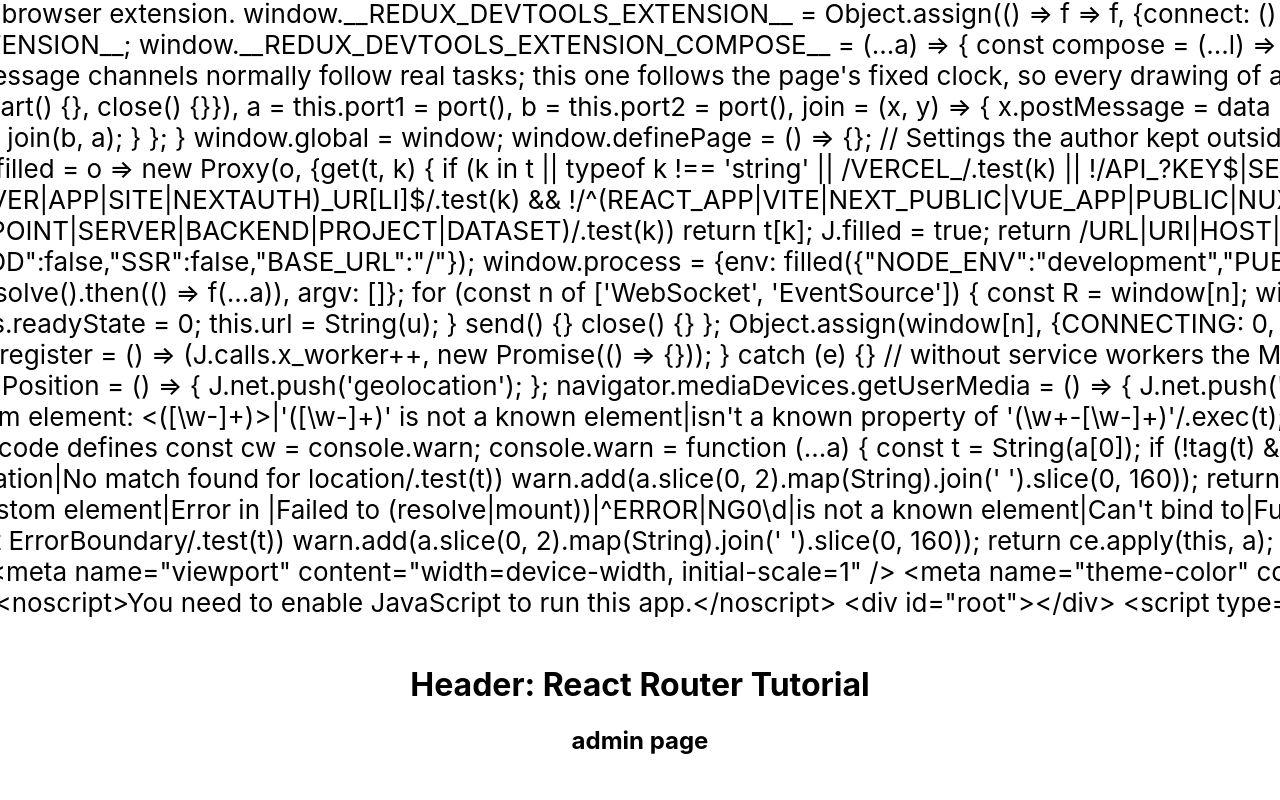
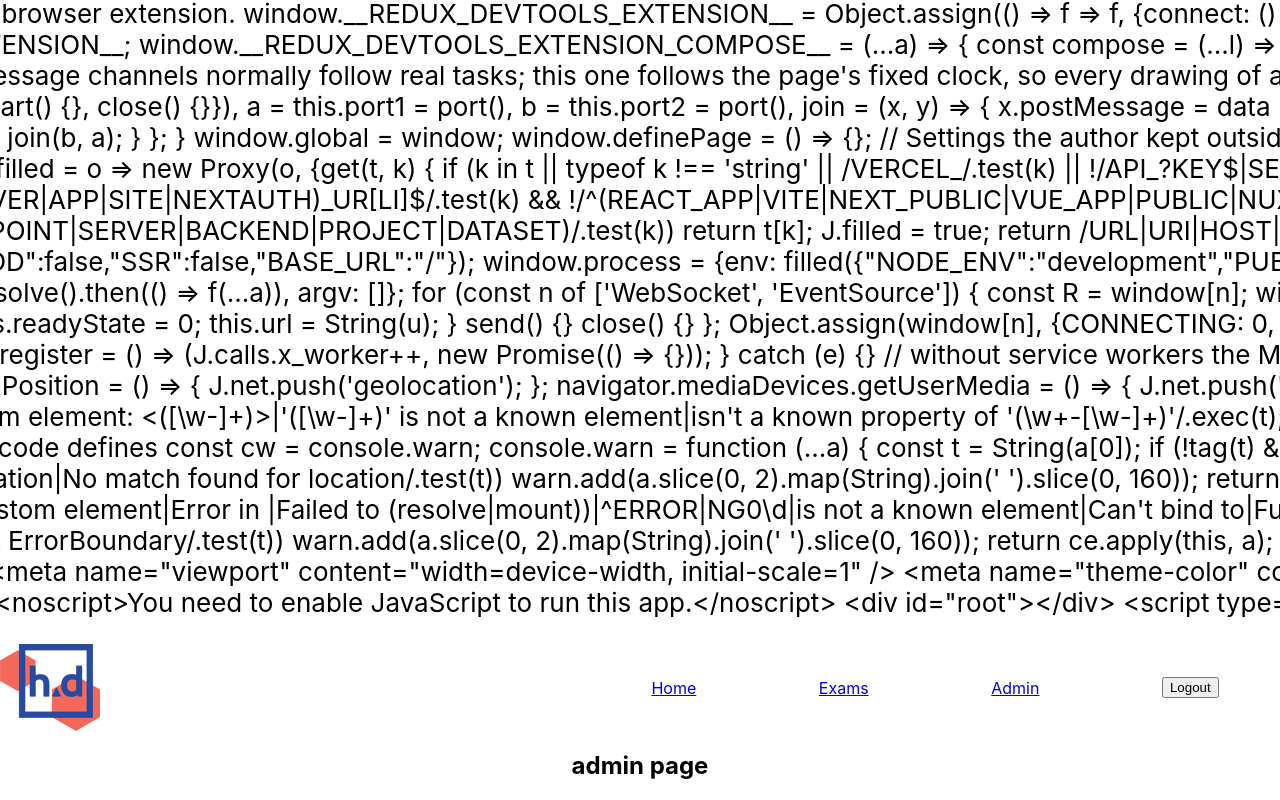
Before and after one commit to AndrewDeAsevedo/Zaacaa, a React (Create React App) app in the folder client/: page /admin in a window 1280 px wide. Shown: the part 2539-3339 px from the top of the page. Before the commit the page ends 3314 px from the top, so only its background shows below. Built offline with nearby package versions, Linux system fonts and the light colour scheme.

Commit message:
Fixed the Header component, also check comment in App.css

```diff
--- a/client/src/App.css
+++ b/client/src/App.css
@@ -8,7 +8,10 @@
 }
 
 .App-header {
-  min-height: 100vh;
+  /* min-height was given to us as 100. For whatever reason this set
+  the header to the bottom of the page, so I decided to change it to
+  0vh. This may cause problems in the future, but as of right now it works.*/
+  min-height: 0vh;
   display: flex;
   flex-direction: column;
   align-items: center;
--- /dev/null
+++ b/client/src/components/header.css
@@ -0,0 +1,12 @@
+.Header {
+    display: grid;
+    grid-template-areas: "logo nav";
+}
+
+.Nav {
+    grid-area: nav;
+    display: grid;
+    grid-template-columns: repeat(4, auto);
+    align-items: center;
+    justify-items: center;
+}
--- a/client/src/components/header.js
+++ b/client/src/components/header.js
@@ -1,5 +1,16 @@
+import React from "react";
+import "./header.css";
+
 export default function Header() {
-    return (
-        <h1 id='.App-header'>Header: React Router Tutorial</h1>
-    )
+  return (
+    <header className="Header">
+      <img src={require("./favicon.png")} className="Logo" alt="logo" />
+      <nav className="Nav">
+        <a href="/home">Home</a>
+        <a href="/exams">Exams</a>
+        <a href="/admin">Admin</a>
+        <button>Logout</button>
+      </nav>
+    </header>
+  );
 }
--- a/client/src/pages/exams.js
+++ b/client/src/pages/exams.js
@@ -1,10 +1,10 @@
-import Header from '../components/header'
+import Header from "../components/header";
 
 export default function Exams() {
-    return (
-        <>
-            <Header />
-            <h2> exams</h2>
-        </>
-    )
+  return (
+    <>
+      <Header />
+      <h2> Exams</h2>
+    </>
+  );
 }
```
Also changed, not shown: client/src/App.js (+12 -18 lines), client/src/components/favicon.png (added), 1 other file (tests, documents, lock files or other folders).
